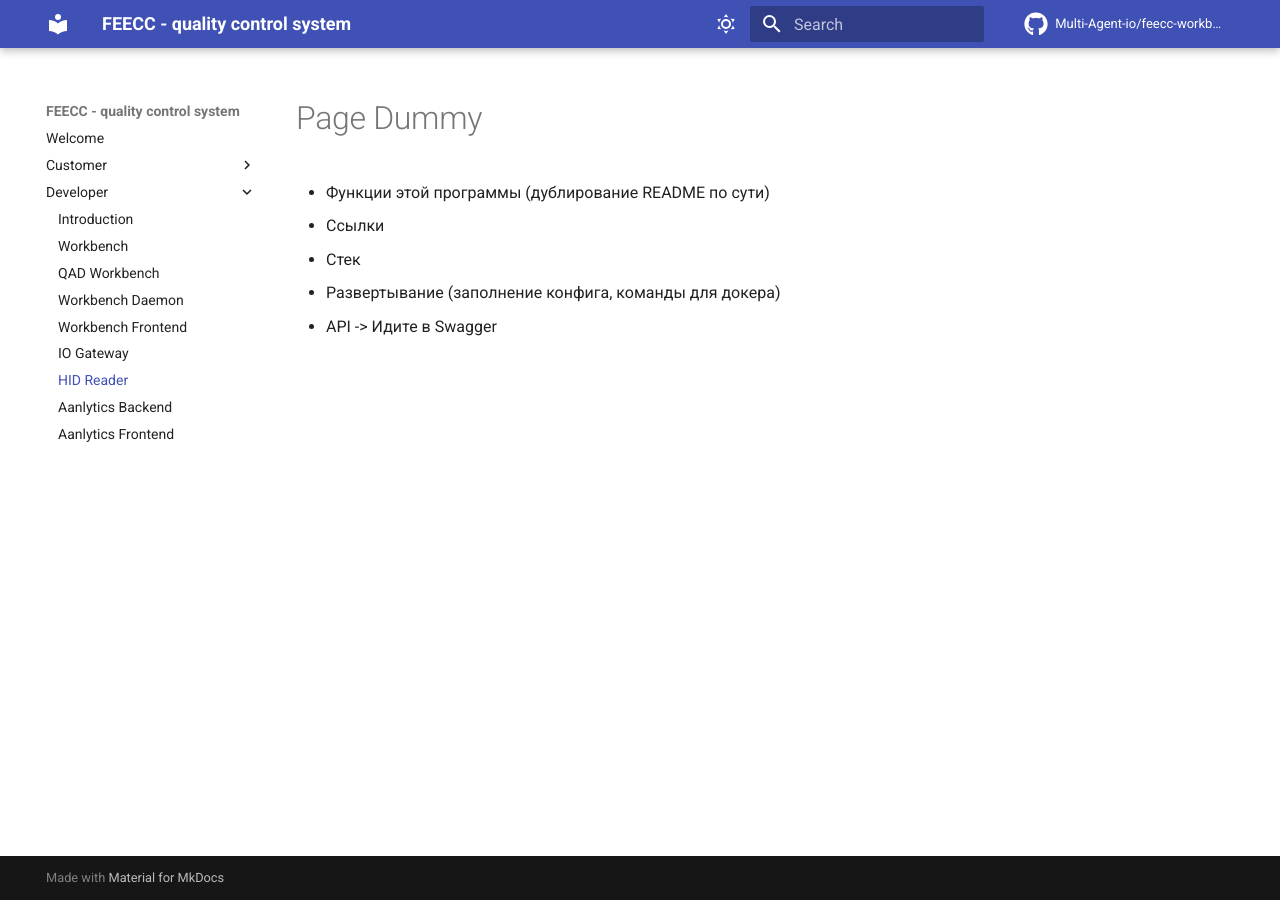
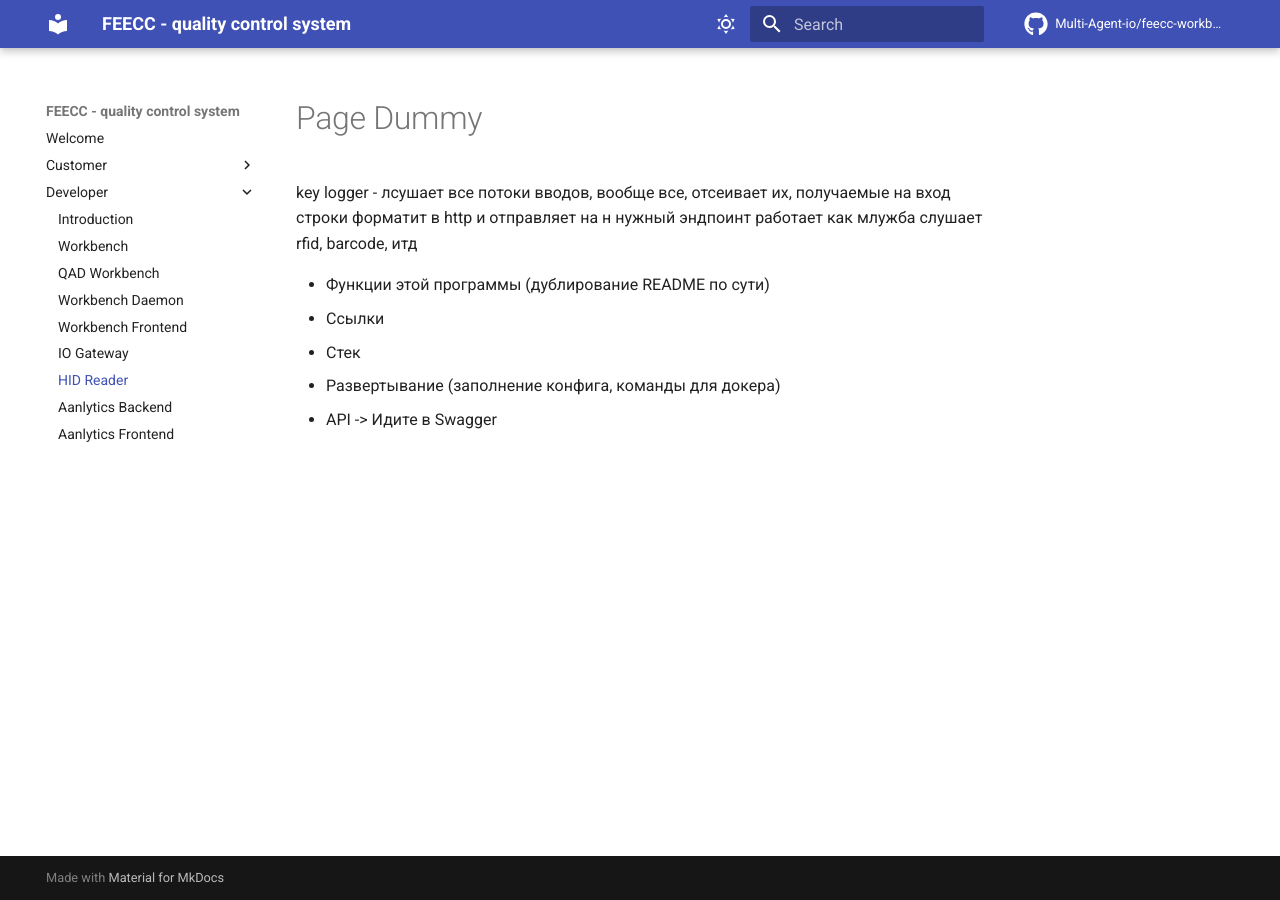
Before and after one commit to Multi-Agent-io/feecc-documentation, an MkDocs documentation site: the page built from docs/developer/feecc-hid-reader-daemon.md, in a window 1280 px wide. Built offline with MkDocs 1.6.1 and Material for MkDocs 9.7.7, drawn with Linux system fonts in a browser that asks for light colours; comment, search, counter and statistics services are not loaded.

Commit message:
noted about hid

```diff
--- a/docs/developer/feecc-hid-reader-daemon.md
+++ b/docs/developer/feecc-hid-reader-daemon.md
@@ -1,4 +1,9 @@
 # Page Dummy
+key logger - лсушает все потоки вводов, вообще все, отсеивает их, получаемые на вход строки форматит в http и отправляет на н
+нужный эндпоинт
+работает как млужба
+слушает rfid, barcode, итд
+
 - Функции этой программы (дублирование README по сути)
 - Ссылки
 - Стек
```
